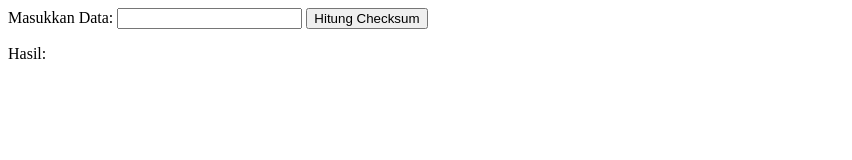
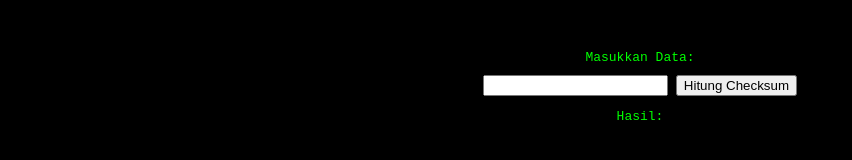
Before and after one commit to andhikaprttp/checksum, a plain HTML site: page index.html in a window 1280 px wide. Shown: the whole page, without its empty margins (0-852 px from the left). Drawn offline with nearby package versions, Linux system fonts and the light colour scheme.

Commit message:
update index.html

```diff
--- a/index.html
+++ b/index.html
@@ -6,6 +6,18 @@
   <meta http-equiv="X-UA-Compatible" content="ie=edge">
   <title>Checksum</title>
   <style>
+  body {
+        background-color: #000;
+        color: #0f0;
+        font-family: monospace;
+        text-align: center;
+        margin-top: 50px;
+      }
+
+      label {
+        display: block;
+        margin-bottom: 10px;
+      }
 
   </style>
 </head>
```
